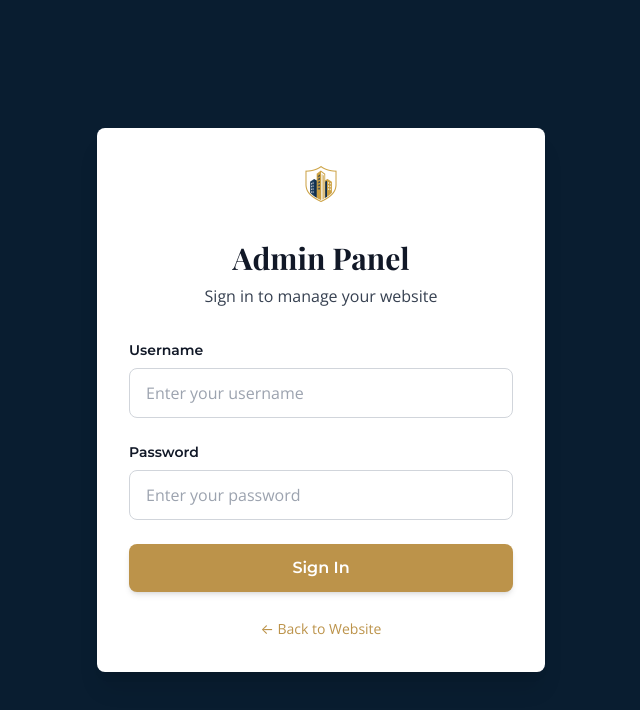
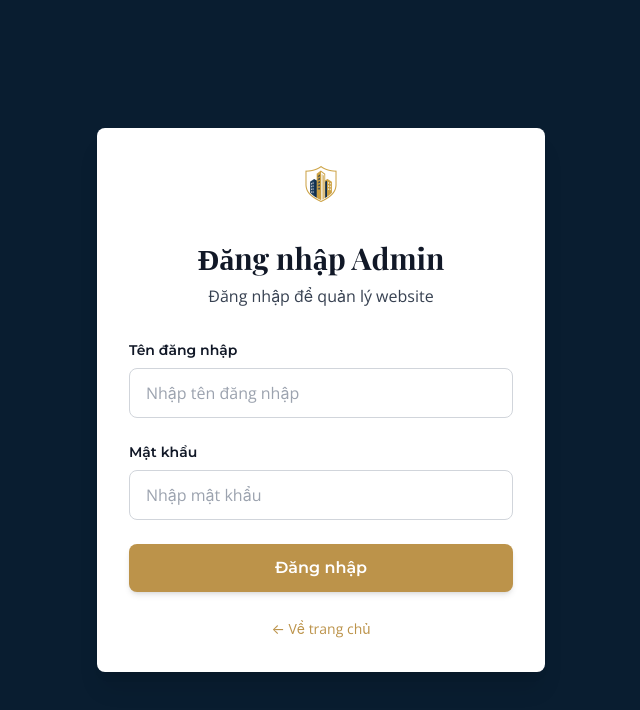
Before and after one commit to minproducer/kulanalandingpage, a React (Vite) app: page /admin/login in a window 1280 px wide. Shown: the top 710 px of the page, without its empty margins (319-959 px from the left). Built offline with nearby package versions, Linux system fonts and the light colour scheme.

Commit message:
feat: complete i18n (EN/VI) and dark mode for all admin pages (Login, Home, Team, Footer, FAQ)

```diff
--- a/src/admin/pages/FAQSettings.tsx
+++ b/src/admin/pages/FAQSettings.tsx
@@ -1,3 +1,5 @@
+import { useApp } from '../contexts/AppContext';
+import { translations } from '../locales/translations';
 import { useState, useEffect } from 'react';
 import { apiService } from '../../services/apiService';
 import Notification from '../components/Notification';
@@ -30,6 +32,8 @@ interface FAQConfig {
 }
 
 const FAQSettings = () => {
+  const { language } = useApp();
+  const t = translations[language];
   const [config, setConfig] = useState<FAQConfig>({
     hero: {
       enabled: true,
@@ -268,11 +272,11 @@ const FAQSettings = () => {
       )}
 
       <div className="flex items-center justify-between">
-        <h1 className="text-3xl font-bold text-gray-800">FAQ Settings</h1>
+        <h1 className="text-3xl font-bold text-gray-900 dark:text-white">{t.faq.title}</h1>
         <button
           onClick={handleSave}
           disabled={saving}
-          className="bg-blue-600 text-white px-6 py-2 rounded-lg hover:bg-blue-700 transition-colors duration-200 font-semibold disabled:bg-gray-400 disabled:cursor-not-allowed flex items-center gap-2"
+          className="bg-blue-600 dark:bg-blue-700 text-white px-6 py-2 rounded-lg hover:bg-blue-700 dark:hover:bg-blue-600 transition-colors duration-200 font-semibold disabled:bg-gray-400 disabled:cursor-not-allowed flex items-center gap-2"
         >
           {saving && (
             <svg className="animate-spin h-5 w-5 text-white" xmlns="http://www.w3.org/2000/svg" fill="none" viewBox="0 0 24 24">
--- a/src/admin/pages/FooterSettings.tsx
+++ b/src/admin/pages/FooterSettings.tsx
@@ -2,6 +2,8 @@ import { useEffect, useState } from 'react';
 import { useNavigate } from 'react-router-dom';
 import { apiService, isAuthenticated } from '../../services/apiService';
 import ImageUploadField from '../components/ImageUploadField';
+import { useApp } from '../contexts/AppContext';
+import { translations } from '../locales/translations';
 
 interface FooterConfig {
   sections: {
@@ -43,6 +45,8 @@ interface FooterConfig {
 }
 
 const FooterSettings = () => {
+  const { language } = useApp();
+  const t = translations[language];
   const navigate = useNavigate();
   const [loading, setLoading] = useState(true);
   const [saving, setSaving] = useState(false);
@@ -206,10 +210,10 @@ const FooterSettings = () => {
 
       <div className="mb-8">
         <h1 className="font-serif text-4xl font-bold text-gray-900 dark:text-white mb-2">
-          Footer Settings
+          {t.footer.title}
         </h1>
         <p className="font-sans text-gray-700 dark:text-gray-300">
-          Manage footer sections visibility and content
+          {language === 'en' ? 'Manage footer sections visibility and content' : 'Quản lý các phần footer'}
         </p>
       </div>
 
--- a/src/admin/pages/HomeSettings.tsx
+++ b/src/admin/pages/HomeSettings.tsx
@@ -2,6 +2,8 @@ import { useState, useEffect } from 'react';
 import { apiService } from '../../services/apiService';
 import Notification from '../components/Notification';
 import ImageUploadField from '../components/ImageUploadField';
+import { useApp } from '../contexts/AppContext';
+import { translations } from '../locales/translations';
 
 interface ContentSection {
   id: string;
@@ -32,6 +34,8 @@ interface HomeConfig {
 }
 
 const HomeSettings = () => {
+  const { language } = useApp();
+  const t = translations[language];
   const [config, setConfig] = useState<HomeConfig>({
     navbar: {
       logoUrl: '',
@@ -175,7 +179,7 @@ const HomeSettings = () => {
             <circle className="opacity-25" cx="12" cy="12" r="10" stroke="currentColor" strokeWidth="4"></circle>
             <path className="opacity-75" fill="currentColor" d="M4 12a8 8 0 018-8V0C5.373 0 0 5.373 0 12h4zm2 5.291A7.962 7.962 0 014 12H0c0 3.042 1.135 5.824 3 7.938l3-2.647z"></path>
           </svg>
-          <p className="text-gray-600">Loading home settings...</p>
+          <p className="text-gray-600 dark:text-gray-400">{t.common.loading}</p>
         </div>
       </div>
     );
@@ -193,11 +197,11 @@ const HomeSettings = () => {
       )}
 
       <div className="flex items-center justify-between">
-        <h1 className="text-3xl font-bold text-gray-800">Home Page Settings</h1>
+        <h1 className="text-3xl font-bold text-gray-900 dark:text-white">{t.home.title}</h1>
         <button
           onClick={handleSave}
           disabled={saving}
-          className="bg-blue-600 text-white px-6 py-2 rounded-lg hover:bg-blue-700 transition-colors duration-200 font-semibold disabled:bg-gray-400 disabled:cursor-not-allowed flex items-center gap-2"
+          className="bg-blue-600 dark:bg-blue-700 text-white px-6 py-2 rounded-lg hover:bg-blue-700 dark:hover:bg-blue-600 transition-colors duration-200 font-semibold disabled:bg-gray-400 disabled:cursor-not-allowed flex items-center gap-2"
         >
           {saving && (
             <svg className="animate-spin h-5 w-5 text-white" xmlns="http://www.w3.org/2000/svg" fill="none" viewBox="0 0 24 24">
@@ -205,13 +209,13 @@ const HomeSettings = () => {
               <path className="opacity-75" fill="currentColor" d="M4 12a8 8 0 018-8V0C5.373 0 0 5.373 0 12h4zm2 5.291A7.962 7.962 0 014 12H0c0 3.042 1.135 5.824 3 7.938l3-2.647z"></path>
             </svg>
           )}
-          {saving ? 'Saving...' : 'Save All Changes'}
+          {saving ? t.common.saving : (language === 'en' ? 'Save All Changes' : 'Lưu tất cả thay đổi')}
         </button>
       </div>
 
       {/* Navbar Settings */}
       <div className="bg-white dark:bg-gray-800 rounded-lg shadow-lg p-6">
-        <h2 className="text-xl font-bold text-gray-800 mb-6">Navbar Settings</h2>
+        <h2 className="text-xl font-bold text-gray-900 dark:text-white mb-6">{t.home.navbarLogo}</h2>
         <div className="space-y-4">
           <ImageUploadField
             label="Navbar Logo"
--- a/src/admin/pages/Login.tsx
+++ b/src/admin/pages/Login.tsx
@@ -1,8 +1,12 @@
 import { useState, useEffect } from 'react';
 import { useNavigate } from 'react-router-dom';
 import { apiService, setAuthToken, setUserInfo, isAuthenticated } from '../../services/apiService';
+import { useApp } from '../contexts/AppContext';
+import { translations } from '../locales/translations';
 
 const Login = () => {
+  const { language } = useApp();
+  const t = translations[language];
   const [username, setUsername] = useState('');
   const [password, setPassword] = useState('');
   const [error, setError] = useState('');
@@ -46,8 +50,8 @@ const Login = () => {
   };
 
   return (
-    <div className="min-h-screen bg-navy flex items-center justify-center px-4 py-6">
-      <div className="max-w-md w-full bg-white rounded-lg shadow-xl p-6 sm:p-8">
+    <div className="min-h-screen bg-navy dark:bg-gray-900 flex items-center justify-center px-4 py-6">
+      <div className="max-w-md w-full bg-white dark:bg-gray-800 rounded-lg shadow-xl p-6 sm:p-8">
         <div className="text-center mb-6 sm:mb-8">
           <img
             src="/KulanaDev Logo - center.png"
@@ -55,46 +59,46 @@ const Login = () => {
             className="h-12 sm:h-16 mx-auto mb-3 sm:mb-4"
           />
           <h1 className="font-serif text-2xl sm:text-3xl font-bold text-gray-900 dark:text-white mb-2">
-            Admin Panel
+            {t.login.title}
           </h1>
           <p className="font-sans text-sm sm:text-base text-gray-700 dark:text-gray-300">
-            Sign in to manage your website
+            {language === 'en' ? 'Sign in to manage your website' : 'Đăng nhập để quản lý website'}
           </p>
         </div>
 
         <form onSubmit={handleSubmit} className="space-y-4 sm:space-y-6">
           {error && (
-            <div className="bg-red-50 border border-red-200 text-red-600 px-3 sm:px-4 py-2 sm:py-3 rounded text-sm">
+            <div className="bg-red-50 dark:bg-red-900/20 border border-red-200 dark:border-red-800 text-red-600 dark:text-red-400 px-3 sm:px-4 py-2 sm:py-3 rounded text-sm">
               {error}
             </div>
           )}
 
           <div>
             <label htmlFor="username" className="block font-accent text-sm font-semibold text-gray-900 dark:text-white mb-2">
-              Username
+              {t.login.username}
             </label>
             <input
               type="text"
               id="username"
               value={username}
               onChange={(e) => setUsername(e.target.value)}
-              className="w-full px-3 sm:px-4 py-2 sm:py-3 border border-gray-300 rounded-lg focus:ring-2 focus:ring-gold focus:border-transparent outline-none transition text-sm sm:text-base"
-              placeholder="Enter your username"
+              className="w-full px-3 sm:px-4 py-2 sm:py-3 border border-gray-300 dark:border-gray-600 bg-white dark:bg-gray-700 text-gray-900 dark:text-white rounded-lg focus:ring-2 focus:ring-gold focus:border-transparent outline-none transition text-sm sm:text-base"
+              placeholder={language === 'en' ? 'Enter your username' : 'Nhập tên đăng nhập'}
               required
             />
           </div>
 
           <div>
             <label htmlFor="password" className="block font-accent text-sm font-semibold text-gray-900 dark:text-white mb-2">
-              Password
+              {t.login.password}
             </label>
             <input
               type="password"
               id="password"
               value={password}
               onChange={(e) => setPassword(e.target.value)}
-              className="w-full px-3 sm:px-4 py-2 sm:py-3 border border-gray-300 rounded-lg focus:ring-2 focus:ring-gold focus:border-transparent outline-none transition text-sm sm:text-base"
-              placeholder="Enter your password"
+              className="w-full px-3 sm:px-4 py-2 sm:py-3 border border-gray-300 dark:border-gray-600 bg-white dark:bg-gray-700 text-gray-900 dark:text-white rounded-lg focus:ring-2 focus:ring-gold focus:border-transparent outline-none transition text-sm sm:text-base"
+              placeholder={language === 'en' ? 'Enter your password' : 'Nhập mật khẩu'}
               required
             />
           </div>
@@ -104,7 +108,7 @@ const Login = () => {
             disabled={loading}
             className="w-full bg-gold hover:bg-gold-light text-white font-accent font-semibold py-2.5 sm:py-3 rounded-lg transition-colors duration-300 shadow-md hover:shadow-lg disabled:opacity-50 disabled:cursor-not-allowed text-sm sm:text-base"
           >
-            {loading ? 'Signing in...' : 'Sign In'}
+            {loading ? t.login.loggingIn : t.login.loginButton}
           </button>
         </form>
 
@@ -113,7 +117,7 @@ const Login = () => {
             href="/"
             className="font-sans text-xs sm:text-sm text-gold hover:text-gold-light transition-colors"
           >
-            ← Back to Website
+            ← {language === 'en' ? 'Back to Website' : 'Về trang chủ'}
           </a>
         </div>
       </div>
--- a/src/admin/pages/TeamSettings.tsx
+++ b/src/admin/pages/TeamSettings.tsx
@@ -2,6 +2,8 @@ import { useState, useEffect } from 'react';
 import { apiService } from '../../services/apiService';
 import Notification from '../components/Notification';
 import ImageUploadField from '../components/ImageUploadField';
+import { useApp } from '../contexts/AppContext';
+import { translations } from '../locales/translations';
 
 interface TeamMember {
   id: number;
@@ -22,6 +24,8 @@ interface TeamConfig {
 }
 
 const TeamSettings = () => {
+  const { language } = useApp();
+  const t = translations[language];
   const [config, setConfig] = useState<TeamConfig>({
     hero: {
       enabled: true,
@@ -250,11 +254,11 @@ const TeamSettings = () => {
       )}
 
       <div className="flex items-center justify-between">
-        <h1 className="text-3xl font-bold text-gray-800">Management Team Settings</h1>
+        <h1 className="text-3xl font-bold text-gray-900 dark:text-white">{t.team.title}</h1>
         <button
           onClick={handleSave}
           disabled={saving}
-          className="bg-blue-600 text-white px-6 py-2 rounded-lg hover:bg-blue-700 transition-colors duration-200 font-semibold disabled:bg-gray-400 disabled:cursor-not-allowed flex items-center gap-2"
+          className="bg-blue-600 dark:bg-blue-700 text-white px-6 py-2 rounded-lg hover:bg-blue-700 dark:hover:bg-blue-600 transition-colors duration-200 font-semibold disabled:bg-gray-400 disabled:cursor-not-allowed flex items-center gap-2"
         >
           {saving && (
             <svg className="animate-spin h-5 w-5 text-white" xmlns="http://www.w3.org/2000/svg" fill="none" viewBox="0 0 24 24">
```
